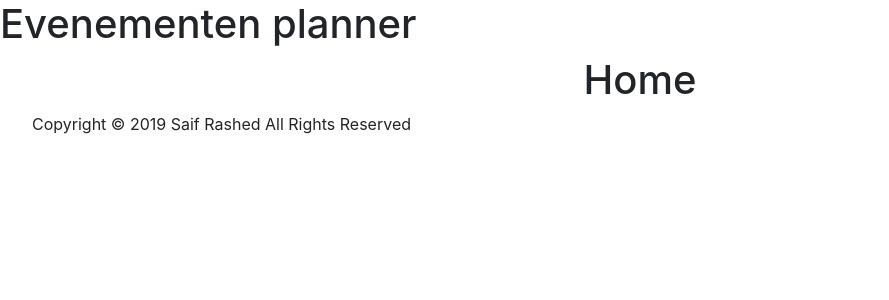
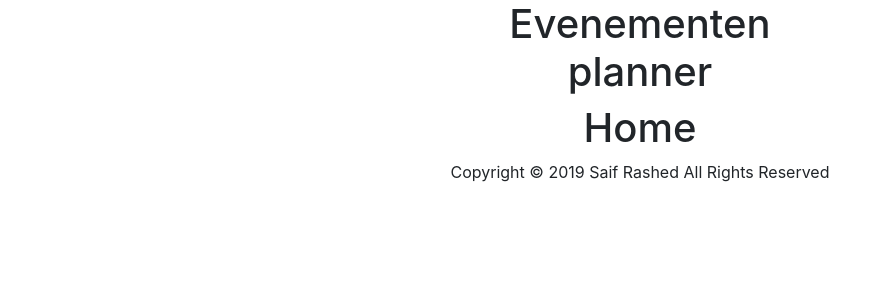
Before and after one commit to saifrashed/evenement-planner, a PHP site: page / in a window 1280 px wide. Shown: the top 300 px of the page, without its empty margins (0-889 px from the left). Run offline with PHP 8.4, Linux system fonts and the light colour scheme.

Commit message:
added docs

```diff
--- a/controller/PlanningController.php
+++ b/controller/PlanningController.php
@@ -13,18 +13,6 @@ class PlanningController {
         try {
             $action = isset($_REQUEST['action']) ? $_REQUEST['action'] : null;
             switch ($action) {
-                case 'create':
-                    $this->collectCreateProduct();
-                    break;
-                case 'read':
-                    $this->collectReadProduct();
-                    break;
-                case 'update':
-                    $this->collectUpdateProduct();
-                    break;
-                case 'delete':
-                    $this->collectDeleteProduct();
-                    break;
                 default:
                     $this->collectHome();
                     break;
@@ -39,6 +27,7 @@ class PlanningController {
     public function collectHome() {
         include 'view/home.php';
     }
+
 }
 
 
--- a/view/footer.php
+++ b/view/footer.php
@@ -7,11 +7,15 @@
 
 ?>
 
+<div class="row center-xs">
+    <div class="col-xs-12 col-md-4">
+        <footer>
+            <span class="copyright">Copyright © 2019 Saif Rashed All Rights Reserved</span>
+        </footer>
+    </div>
+</div>
 
-<footer>
-    <span class="copyright">Copyright © 2019 Saif Rashed All Rights Reserved</span>
-</footer>
-
+</div>
 
 <!-- Scripts -->
 <script src="http://code.jquery.com/jquery-3.3.1.min.js" integrity="sha256-FgpCb/KJQlLNfOu91ta32o/NMZxltwRo8QtmkMRdAu8="
--- a/view/header.php
+++ b/view/header.php
@@ -32,6 +32,13 @@ switch ($_SERVER['PHP_SELF']) {
 
 <body>
 
-<header>
-    <h1><?php echo $title ?></h1>
-</header>
+<div class="container-fluid">
+
+
+    <div class="row center-xs">
+        <div class="col-xs-12 col-md-4">
+            <header>
+                <h1><?php echo $title ?></h1>
+            </header>
+        </div>
+    </div>
--- a/view/home.php
+++ b/view/home.php
@@ -1,19 +1,15 @@
 <?php
 /**
- * Created by PhpStorm.
+ * Homepage event planning
  * User: saifeddine
  * Date: 2019-02-18
  * Time: 16:03
  */
-
 ?>
 
 
-<div class="container-fluid">
-
-    <div class="row center-xs home-landing">
-        <div class="col-xs-12 col-md-4">
-            <h1>Home</h1>
-        </div>
-
+<div class="row center-xs">
+    <div class="col-xs-12 col-md-4">
+        <h1>Home</h1>
+    </div>
 </div>
```
